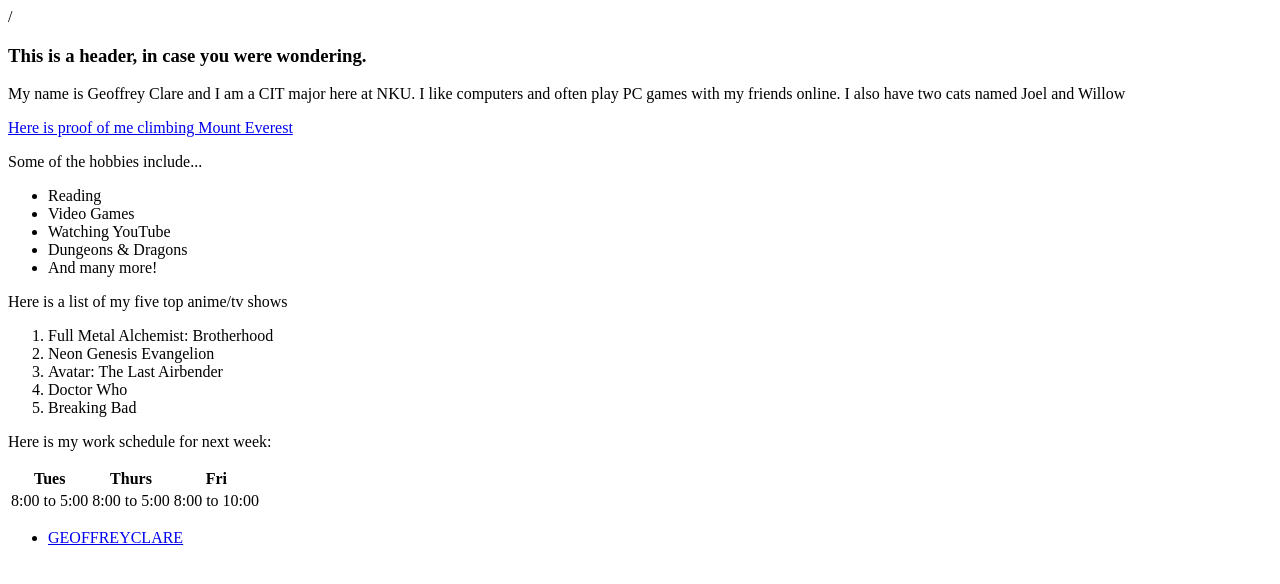
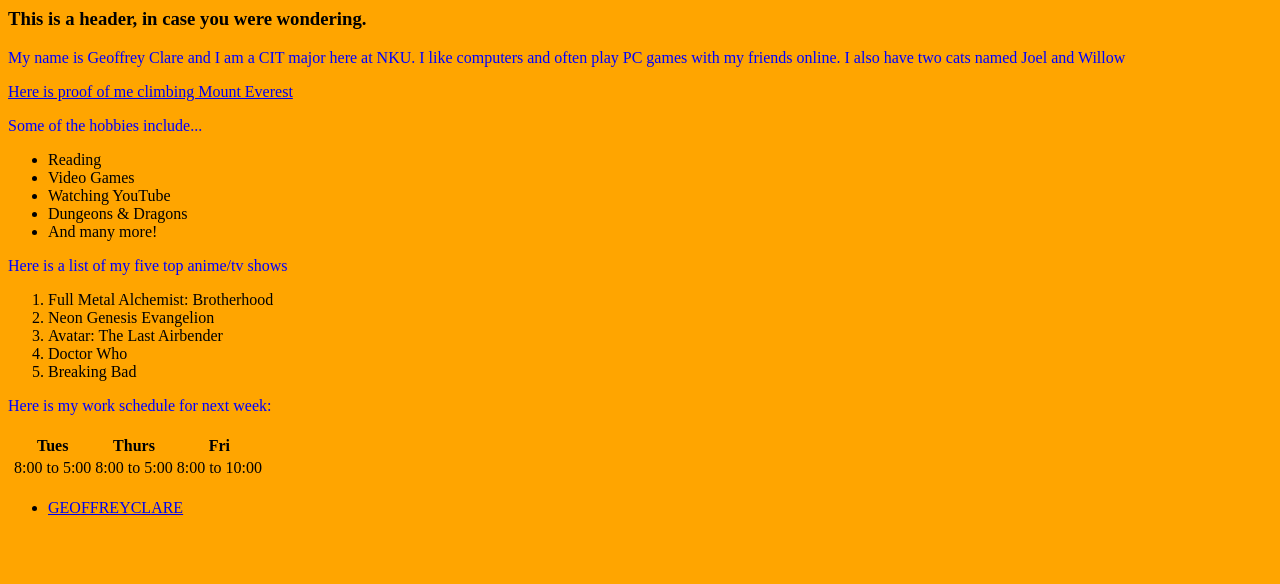
Before and after one commit to bluezipGC/grape-escape, a plain HTML site: page index.html in a window 1280 px wide. Drawn offline with Linux system fonts and the light colour scheme.

Commit message:
I think this works

```diff
--- a/html.html
+++ b/index.html
@@ -1,8 +1,6 @@
-<HTML>
+<html>
     <head>
-        <link rel=”stylesheet” type=”text/css” href=”./firstStyle.css” >/
-        <title> Hello Professor Musgrave
-        </title>
+        <link rel="stylesheet" type="text/css" href="firstStyle.css" />
     </head>
     <body>
             <h3> This is a header, in case you were wondering.</h3>
@@ -40,5 +38,5 @@
                 <ul>
                     <li><a href=”mailto:CLAREG1@MYMAIL.NKU.EDU”>GEOFFREYCLARE</a></li>
                   </ul>
-        </body>
+    </body>
 </HTML>
```
Also changed, not shown: firstStyle.css (+4 -4 lines).
